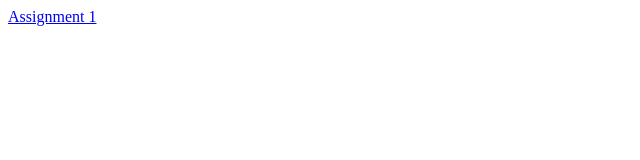
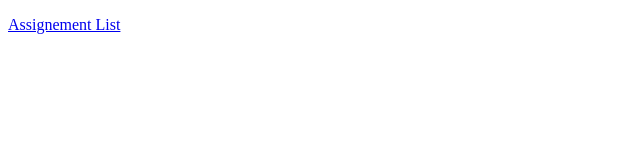
Before and after one commit to zaraaf/zaraaf.github.io, a plain HTML site: page index.html in a window 1280 px wide. Shown: the whole page, without its empty margins (0-640 px from the left). Drawn offline with Linux system fonts and the light colour scheme.

Commit message:
Fixed assignemtn list

```diff
--- a/index.html
+++ b/index.html
@@ -6,6 +6,6 @@
     <title>Assignment list</title>
   </head>
   <body>
-    <a href="WEB200/assignment1/index.html">Assignment 1</a>
-  </body>
+    <p><a href="WEB200/index.html">Assignement List</a></p>
+    </body>
 </html>
```
